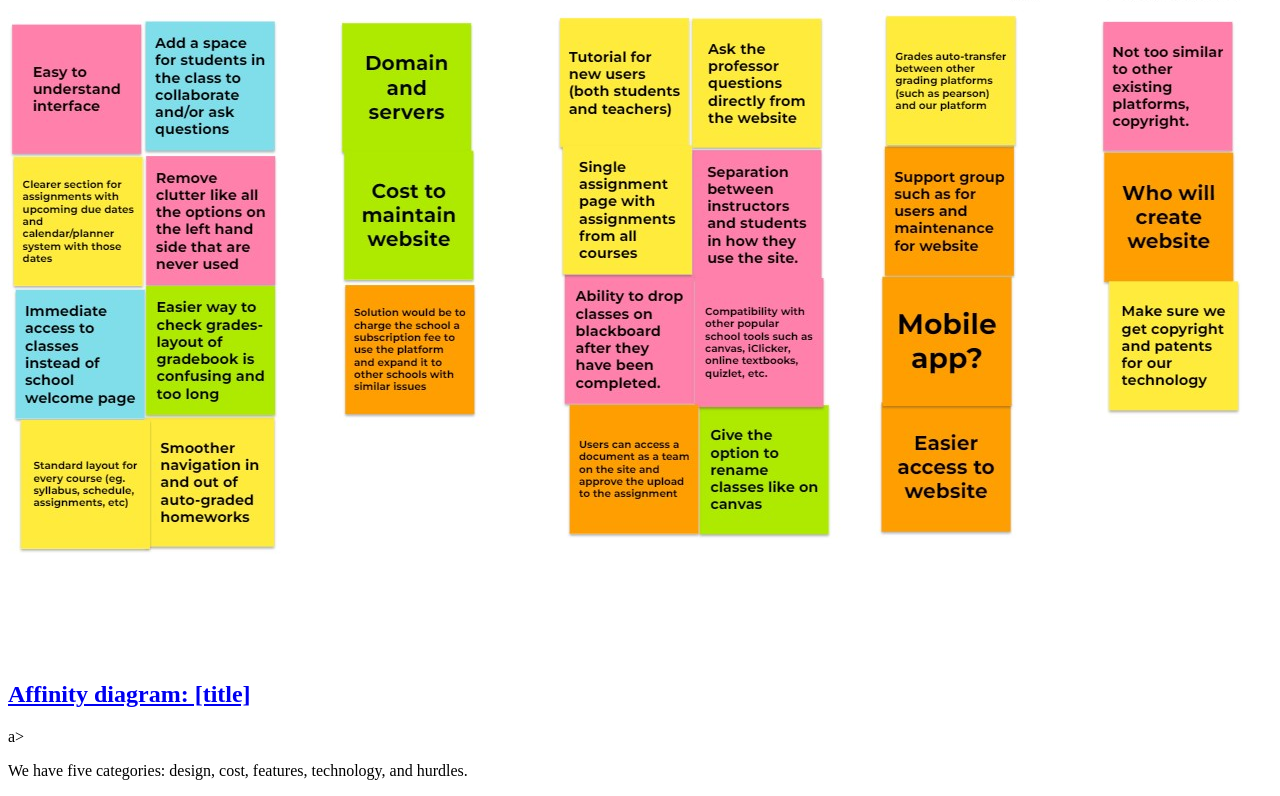
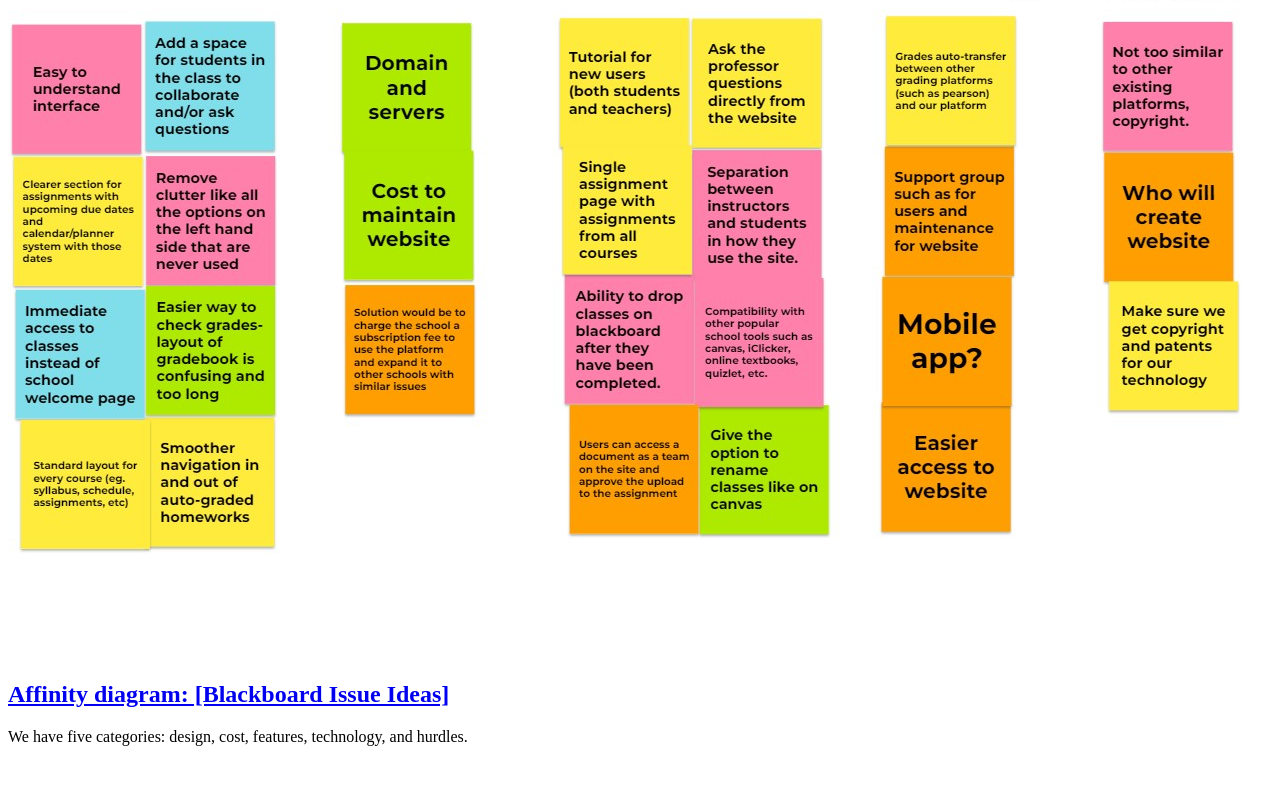
Before and after one commit to m-botteon/m-botteon.github.io, a plain HTML site: page index.html in a window 1280 px wide. Shown: the part 348-1144 px from the top of the page. After the commit the page ends 1110 px from the top, so only its background shows below. Drawn offline with Linux system fonts and the light colour scheme.

Commit message:
Update index.html

```diff
--- a/index.html
+++ b/index.html
@@ -21,7 +21,7 @@
     <section class="assign">
       <img src="images/affinity-diagram.jpg"/>
       <section class="assign-det">
-        <a href="files/affinity-diagram.pdf"><h2>Affinity diagram: [title]</h2></a>a>
+        <a href="files/affinity-diagram.pdf"><h2>Affinity diagram: [Blackboard Issue Ideas]</h2></a>
         <p>
           We have five categories: design, cost, features, technology, and hurdles.
         </p>
```
